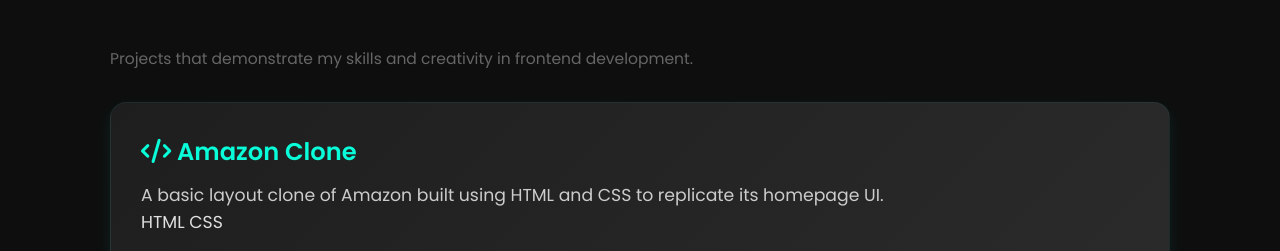
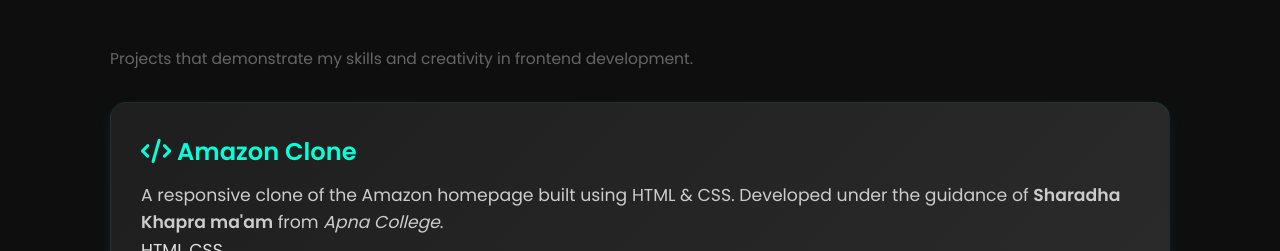
Before and after one commit to shivamprajapaticodes/Shivam-portfolio, a plain HTML site: page index.html in a window 1280 px wide. Shown: the part 1543-1794 px from the top of the page. Drawn offline with nearby package versions, Linux system fonts and the light colour scheme.

Commit message:
Updated Amazon project description with Apna College credit

```diff
--- a/index.html
+++ b/index.html
@@ -85,8 +85,10 @@
       <p style="font-size: 0.9em; color: #666;">Projects that demonstrate my skills and creativity in frontend development.</p>
 <div class="project" data-aos="zoom-in">
   <h3><i class="fas fa-code"></i> Amazon Clone</h3>
-  <p>A basic layout clone of Amazon built using HTML and CSS to replicate its homepage UI.</p>
-
+ <p>
+    A responsive clone of the Amazon homepage built using HTML & CSS.
+    Developed under the guidance of <strong>Sharadha Khapra ma'am</strong> from <em>Apna College</em>.
+  </p>
   <div class="project-details">
     <span class="project-tech">HTML</span>
     <span class="project-tech">CSS</span>
```
